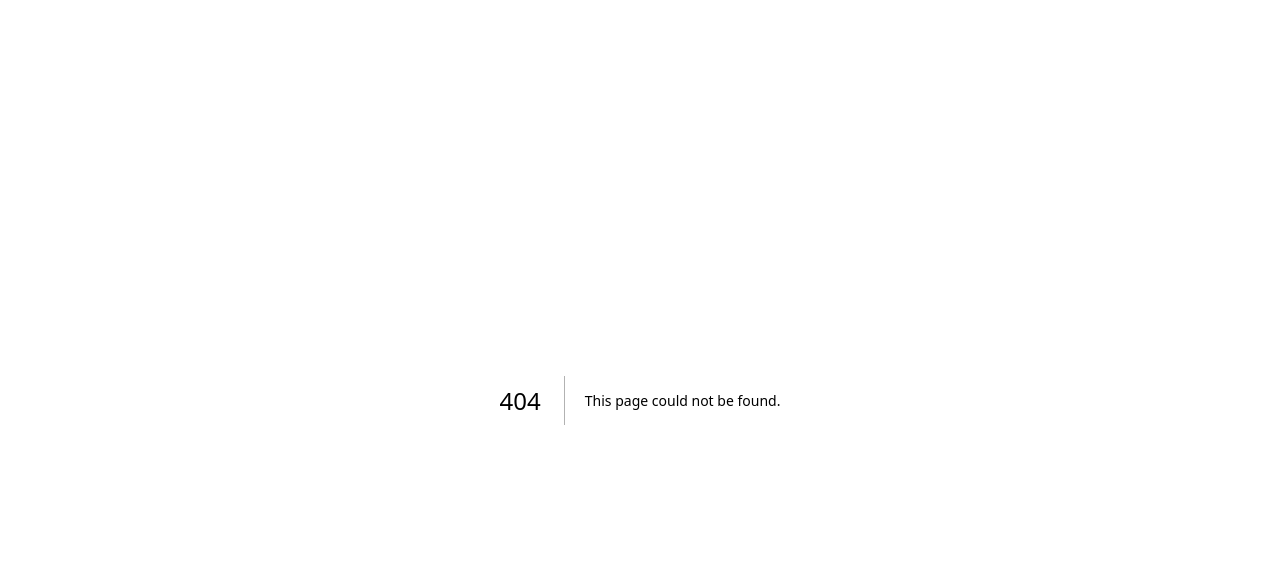
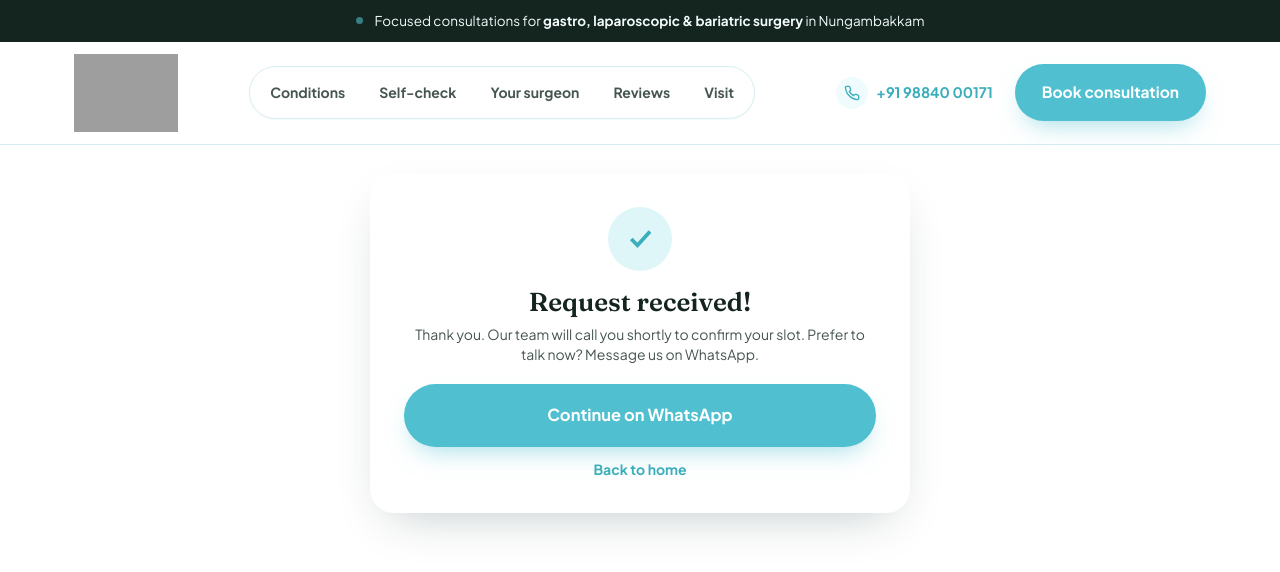
Before and after one commit to crowddevelopers08-arch/marinas-common-lp, a Next.js app: page /thank-you in a window 1280 px wide. Before the commit this address had no page. Shown: the top 572 px of the page. Built offline with nearby package versions, Linux system fonts and the light colour scheme; grey boxes are pictures that could not be loaded.

Commit message:
marinas common lp create thank you

```diff
--- a/app/components/landing/Booking.tsx
+++ b/app/components/landing/Booking.tsx
@@ -1,5 +1,6 @@
 "use client";
 
+import { useRouter } from "next/navigation";
 import { FormEvent, useEffect, useRef, useState } from "react";
 import { Icon } from "./Icon";
 import { Reveal } from "./Reveal";
@@ -7,24 +8,21 @@ import { conditions } from "./data";
 import { button, cardShadow, cx, displayFont, eyebrowDark, leadDark, section, wrap } from "./styles";
 
 export function Booking() {
+  const router = useRouter();
   const formRef = useRef<HTMLFormElement>(null);
-  const [submitted, setSubmitted] = useState(false);
   const [submitting, setSubmitting] = useState(false);
   const [submitError, setSubmitError] = useState("");
   const [invalid, setInvalid] = useState<string[]>([]);
   const [phone, setPhone] = useState("");
   const [condition, setCondition] = useState("");
-  const [waHref, setWaHref] = useState("https://wa.me/919884000171");
 
   useEffect(() => {
     const resetForm = () => {
-      setSubmitted(false);
       setSubmitting(false);
       setSubmitError("");
       setInvalid([]);
       setPhone("");
       setCondition("");
-      setWaHref("https://wa.me/919884000171");
       formRef.current?.reset();
     };
 
@@ -66,10 +64,10 @@ export function Booking() {
       return;
     }
 
-    const text = `New consultation request\n\nName: ${name}\nPhone: ${phone}\nCondition: ${cond}\nPreferred: ${slot || "Either"}${note ? `\nNote: ${note}` : ""}`;
-    setWaHref(`https://wa.me/919884000171?text=${encodeURIComponent(text)}`);
-    setSubmitted(true);
-    setSubmitting(false);
+    const params = new URLSearchParams({ name, phone, condition: cond });
+    if (slot) params.set("slot", slot);
+    if (note) params.set("note", note);
+    router.push(`/thank-you?${params.toString()}`);
   }
 
   const fieldClass = (name: string) => invalid.includes(name);
@@ -100,7 +98,6 @@ export function Booking() {
         <div id="booking" className="scroll-mt-[96px]">
           <Reveal>
             <div className={cx("rounded-3xl bg-white p-[34px] text-[#14241f] max-[760px]:p-[26px_22px]", cardShadow)}>
-              {!submitted ? (
               <div>
                 <h3 className={cx(displayFont, "mb-1 text-[23px]")}>Request your slot</h3>
                 <p className="mb-[22px] text-[13.5px] text-[#46554f]">Takes less than a minute.</p>
@@ -147,14 +144,6 @@ export function Booking() {
                   <a className="flex items-center justify-center gap-[9px] rounded-[11px] border-[1.5px] border-[#d5eef2] p-[13px] text-sm font-bold text-[#14241f] transition hover:border-[#3aaeba] hover:text-[#3aaeba]" href="tel:+919884000171"><Icon className="size-4" name="phone" /> Call now</a>
                 </div>
               </div>
-              ) : (
-                <div className="px-2.5  py-[30px] text-center">
-                  <div className="mx-auto mb-[18px] flex size-16 items-center justify-center rounded-full bg-[#dff6f9] text-[#3aaeba]"><Icon className="size-[30px] stroke-current stroke-[3]" name="check" /></div>
-                  <h3 className={cx(displayFont, "mb-2 text-[23px]")}>Request received</h3>
-                  <p className="mb-5 text-sm text-[#46554f]">Thank you. Our team will call you shortly to confirm your slot. Prefer to talk now? Message us on WhatsApp.</p>
-                  <a className={button.primary} href={waHref} target="_blank" rel="noopener">Continue on WhatsApp</a>
-                </div>
-              )}
             </div>
           </Reveal>
         </div>
--- /dev/null
+++ b/app/thank-you/page.tsx
@@ -0,0 +1,48 @@
+import type { Metadata } from "next";
+import Link from "next/link";
+import { Header } from "../components/landing/Header";
+import { Icon } from "../components/landing/Icon";
+import { button, cardShadow, cx, displayFont, section, wrap } from "../components/landing/styles";
+
+export const metadata: Metadata = {
+  title: "Request received - Marina's Clinic",
+};
+
+export default async function ThankYouPage({
+  searchParams,
+}: {
+  searchParams: Promise<{ [key: string]: string | string[] | undefined }>;
+}) {
+  const params = await searchParams;
+  const first = (value: string | string[] | undefined) => (Array.isArray(value) ? value[0] : value) || "";
+
+  const name = first(params.name);
+  const phone = first(params.phone);
+  const condition = first(params.condition);
+  const slot = first(params.slot);
+  const note = first(params.note);
+
+  const text = `New consultation request\n\nName: ${name}\nPhone: ${phone}\nCondition: ${condition}\nPreferred: ${slot || "Either"}${note ? `\nNote: ${note}` : ""}`;
+  const waHref = `https://wa.me/919884000171?text=${encodeURIComponent(text)}`;
+
+  return (
+    <>
+      <Header />
+      <main className={cx(section, "min-h-[70vh]")}>
+        <div className={cx(wrap, "flex justify-center")}>
+          <div className={cx("w-full max-w-[540px] rounded-3xl bg-white p-[34px] text-center text-[#14241f] max-[760px]:p-[26px_22px]", cardShadow)}>
+            <div className="mx-auto mb-[18px] flex size-16 items-center justify-center rounded-full bg-[#dff6f9] text-[#3aaeba]">
+              <Icon className="size-[30px] stroke-current stroke-[3]" name="check" />
+            </div>
+            <h1 className={cx(displayFont, "mb-2 text-[26px]")}>Request received{name ? `, ${name}` : ""}!</h1>
+            <p className="mb-5 text-sm text-[#46554f]">Thank you. Our team will call you shortly to confirm your slot{slot ? ` (${slot})` : ""}. Prefer to talk now? Message us on WhatsApp.</p>
+            <div className="flex flex-col items-center gap-3">
+              <a className={cx(button.primary, button.block, button.lg)} href={waHref} target="_blank" rel="noopener">Continue on WhatsApp</a>
+              <Link className="text-sm font-bold text-[#3aaeba] hover:text-[#2c8791]" href="/">Back to home</Link>
+            </div>
+          </div>
+        </div>
+      </main>
+    </>
+  );
+}
```
Lines whose indentation alone changed are shown as unchanged.
